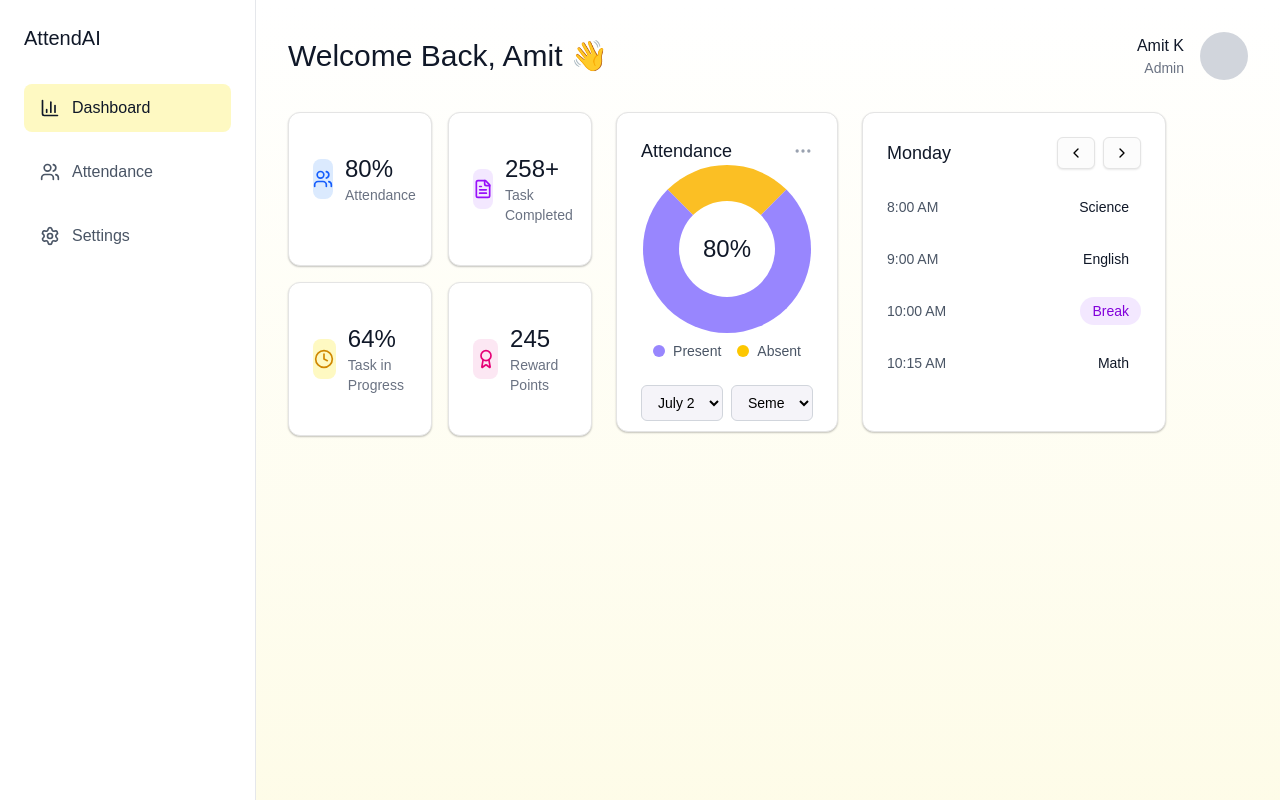
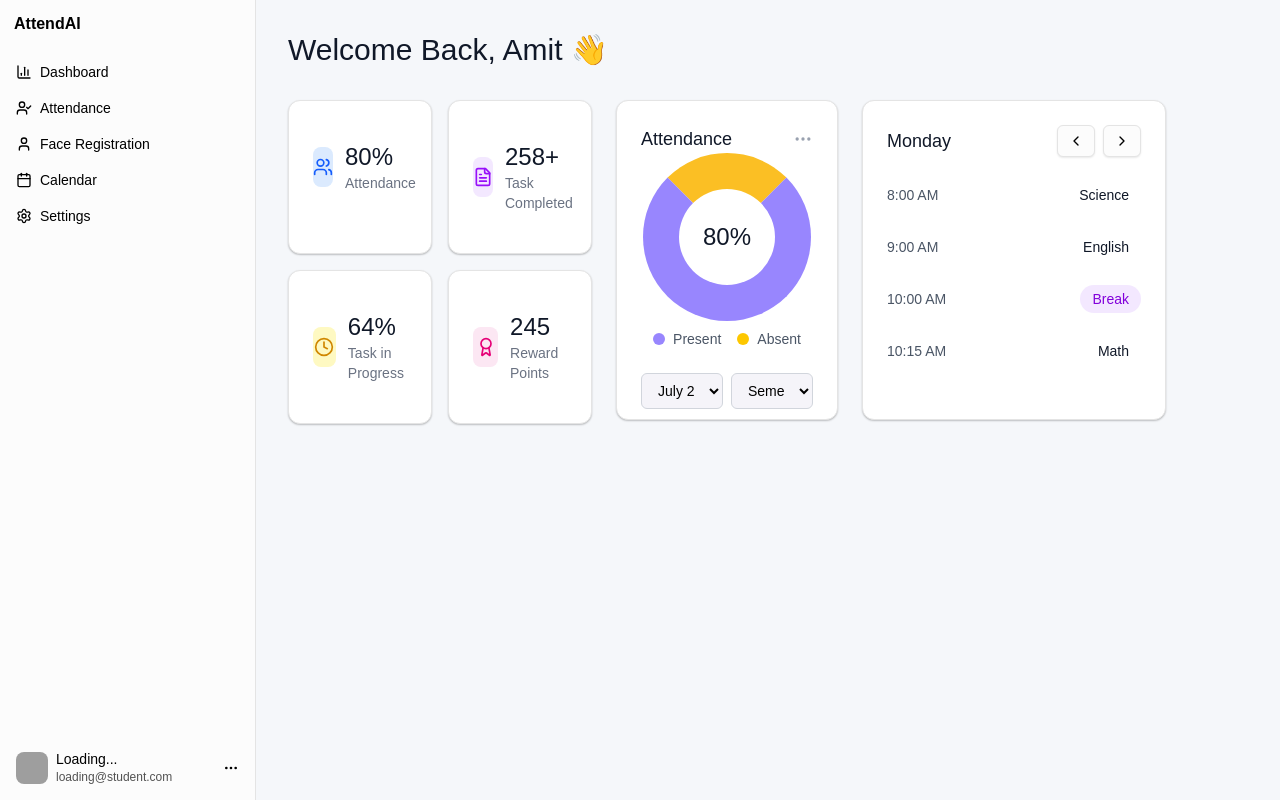
Before and after one commit to amitKhayargoli/AttendAI, a React (Vite) app in the folder frontend/: page /student-dashboard in a window 1280 px wide. Built offline with nearby package versions, Linux system fonts and the light colour scheme; grey boxes are pictures that could not be loaded.

Commit message:
student dashboard

```diff
--- a/frontend/src/pages/StudentDashboard.jsx
+++ b/frontend/src/pages/StudentDashboard.jsx
@@ -2,9 +2,6 @@ import React, { useState } from 'react';
 import { Card, CardContent } from "@/components/ui/card";
 import { Button } from "@/components/ui/button";
 import {
-  BarChart3,
-  Calendar,
-  Settings,
   Users,
   FileText,
   Clock,
@@ -13,6 +10,8 @@ import {
   ChevronRight,
   MoreHorizontal
 } from 'lucide-react';
+import { SidebarProvider } from "@/components/ui/sidebar";
+import StudentSidebar from "./StudentSidebar";
 
 const StudentDashboard = () => {
   const [currentMonth, setCurrentMonth] = useState(new Date());
@@ -55,54 +54,23 @@ const StudentDashboard = () => {
   const days = getDaysInMonth(currentMonth);
 
   return (
-    <div className="min-h-screen bg-gradient-to-b from-white to-yellow-50">
-      <div className="flex">
-        {/* Left Sidebar */}
-        <div className="w-64 bg-white border-r border-gray-200 p-6 min-h-screen">
-          {/* Logo */}
-          <div className="flex items-center space-x-3 mb-8">
-
-            <h1 className="text-xl font-medium text-gray-900">AttendAI</h1>
-          </div>
-
-          {/* Navigation */}
-          <nav className="space-y-4">
-            <a href="#" className="flex items-center space-x-3 px-4 py-3 bg-yellow-100 text-gray-900 rounded-lg">
-              <BarChart3 className="h-5 w-5" />
-              <span className="font-medium">Dashboard</span>
-            </a>
-            <a href="#" className="flex items-center space-x-3 px-4 py-3 text-gray-600 hover:text-gray-900">
-              <Users className="h-5 w-5" />
-              <span>Attendance</span>
-            </a>
-            <a href="#" className="flex items-center space-x-3 px-4 py-3 text-gray-600 hover:text-gray-900">
-              <Settings className="h-5 w-5" />
-              <span>Settings</span>
-            </a>
-          </nav>
-        </div>
+    <SidebarProvider>
+      <div className="flex h-screen">
+        {/* Sidebar */}
+        <StudentSidebar />
 
         {/* Main Content */}
-        <div className="flex-1 p-8">
+        <div className="flex-1 overflow-auto ">
+          <div className="p-8">
             {/* Header */}
             <div className="flex items-center justify-between mb-8">
               <div>
                 <h1 className="text-3xl font-medium text-gray-900">Welcome Back, Amit 👋</h1>
               </div>
-            <div className="flex items-center space-x-4">
-              <div className="text-right">
-                <p className="font-medium text-gray-900">Amit K</p>
-                <p className="text-sm text-gray-500">Admin</p>
-              </div>
-              <div className="w-12 h-12 bg-gray-300 rounded-full"></div>
-            </div>
             </div>
 
             {/* Dashboard Grid */}
             <div className="grid grid-cols-12 gap-6">
-
-
-
               {/* Summary Statistics */}
               <div className="col-span-4 space-y-4">
                 <div className="grid grid-cols-2 gap-4">
@@ -176,11 +144,7 @@ const StudentDashboard = () => {
                     {/* Donut Chart */}
                     <div className="flex justify-center">
                       <div className="">
-
-
                         <div className="w-42 h-42 p-5 py-8 mb-2 bg-white border-36 border-[#9886fe] border-t-[#FBBF24] rounded-full">
-
-
                           <div className="inset-0 flex items-center justify-center">
                             <span className="text-2xl font-medium text-gray-900">80%</span>
                           </div>
@@ -212,52 +176,6 @@ const StudentDashboard = () => {
                   </CardContent>
                 </Card>
               </div>
-
-
-            {/* Calendar Widget */}
-            {/* <div className="col-span-4">
-              <Card className="h-80">
-                <CardContent className="p-0">
-                  <div className="flex items-center justify-between mb-4">
-                    <h3 className="text-lg font-normal text-gray-900">Calendar</h3>
-                  </div>
-                  <p className="text-sm text-gray-500 mb-4">November 2024</p>
-
-
-                  <div className="grid grid-cols-7 gap-1">
-                    {['S', 'M', 'T', 'W', 'T', 'F', 'S'].map((day, index) => (
-                      <div key={index} className="text-center text-xs font-medium text-gray-500 py-2">
-                        {day}
-                      </div>
-                    ))}
-                    {days.map((day, index) => (
-                      <div key={index} className="text-center py-2">
-                        {day && (
-                          <button
-                            onClick={() => setSelectedDate(day)}
-                            className={`w-8 h-8 rounded-full text-sm font-medium transition-colors ${
-                              day === selectedDate
-                                ? 'bg-purple-500 text-white'
-                                : day === 1 || day === 8 || day === 9 || day === 10 || day === 16 || day === 29 || day === 30
-                                ? 'bg-green-100 text-green-700'
-                                : day === 7
-                                ? 'bg-red-100 text-red-700'
-                                : day === 4 || day === 5 || day === 20 || day === 21 || day === 28
-                                ? 'bg-yellow-100 text-yellow-700'
-                                : 'text-gray-900 hover:bg-gray-100'
-                            }`}
-                          >
-                            {day}
-                          </button>
-                        )}
-                      </div>
-                    ))}
-                  </div>
-                </CardContent>
-              </Card>
-            </div> */}
-
-
 
               {/* Daily Schedule */}
               <div className="col-span-4">
@@ -298,6 +216,7 @@ const StudentDashboard = () => {
           </div>
         </div>
       </div>
+    </SidebarProvider>
   );
 };
 
```
Lines whose indentation alone changed are shown as unchanged.
